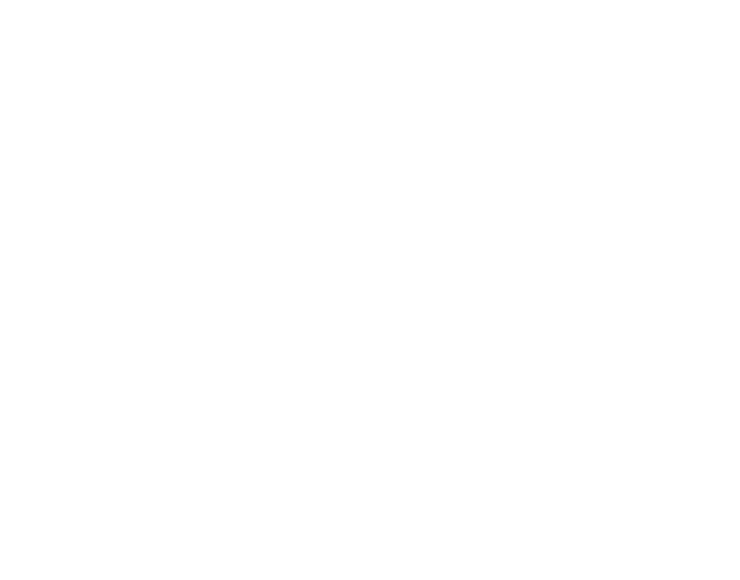
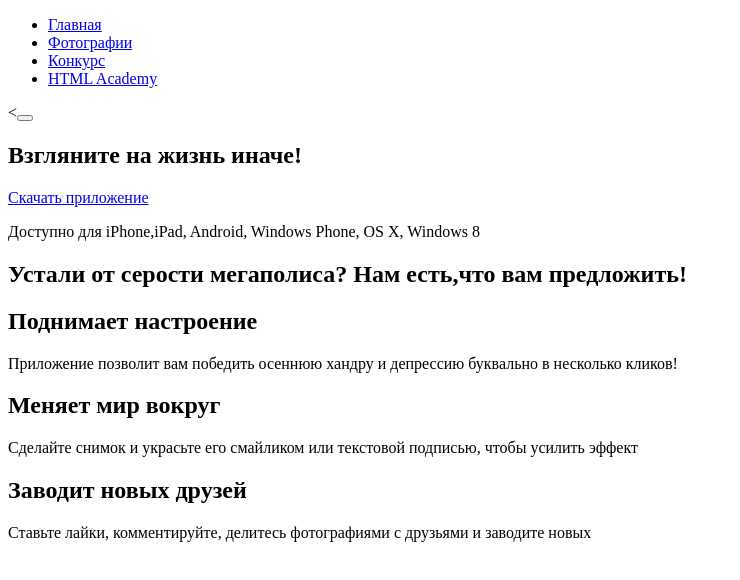
Before and after one commit to RinatR/pink, a plain HTML site: page index.html in a window 1280 px wide. Shown: the whole page, without its empty margins (0-740 px from the left). Drawn offline with Linux system fonts and the light colour scheme.

Commit message:
add some markup using BEM for index.html

```diff
--- a/index.html
+++ b/index.html
@@ -1,10 +1,68 @@
 <!DOCTYPE html>
-<html lang="en">
+<html lang="ru">
 <head>
-	<meta charset="UTF-8">
-	<title>Document</title>
+  <meta charset="UTF-8">
+  <meta name="viewport" content="width=device-width, initial-scale=1">
+  <title>Index</title>
 </head>
 <body>
-
+  <div class="page-wrapper">
+    <header class="main-header">
+      <a class="logo" href="#"></a>
+      <nav class="main-menu">
+      <ul class="main-menu__list">
+        <li class="main-menu__item">
+          <a class="main-menu__link" href="#">Главная</a>
+        </li>
+        <li class="main-menu__item">
+          <a class="main-menu__link" href="#">Фотографии</a>
+        </li>
+        <li class="main-menu__item">
+          <a class="main-menu__link" href="#">Конкурс</a>
+        </li>
+        <li class="main-menu__item">
+          <a class="main-menu__link" href="#">HTML Academy</a>
+        </li>
+      </ul>
+      <<button class="main-menu__toggle" type="button" id="toggle"></button>
+      </nav>
+    </header>
+    <main class="main-content">
+      <section class="promo">
+        <h1 class="section-header">Взгляните на жизнь иначе!</h1>
+        <div class="promo-download">
+          <a class="promo-download__btn" href="#">Скачать приложение</a>
+          <div class="promo-download__versions">
+            <a href="#" class="promo-download__version promo-download__version--apple"></a>
+            <a href="#" class="promo-download__version promo-download__version--android"></a>
+            <a href="#" class="promo-download__version promo-download__version--windows" ></a>
+          </div>
+          <p class="promo-download__text">Доступно для iPhone,iPad, Android, Windows Phone, OS X, Windows 8</p>
+        </div>
+      </section>
+      <section class="features">
+        <h1 class="section-header">Устали от серости мегаполиса? Нам есть,что вам предложить!</h1>
+        <div class="features-list">
+          <div class="feature-item">
+            <h2 class="feature-item__header">Поднимает настроение</h2>
+            <p class="feature-item__text">Приложение позволит вам победить осеннюю хандру и депрессию буквально в несколько кликов!</p>
+          </div>
+          <div class="feature-item">
+            <h2 class="feature-item__header">Меняет мир вокруг</h2>
+            <p class="feature-item__text">Сделайте снимок и украсьте его смайликом или текстовой подписью, чтобы усилить эффект</p>
+          </div>
+          <div class="feature-item">
+            <h2 class="feature-item__header">Заводит новых друзей</h2>
+            <p class="feature-item__text">Ставьте лайки, комментируйте, делитесь фотографиями с друзьями и заводите новых</p>
+          </div>
+        </div>
+      </section>
+      <section class="research"></section>
+      <section class="reviews"></section>
+      <section class="pricing"></section>
+      <section class="contacts"></section>
+    </main>
+    <footer class="main-footer"></footer>
+  </div>
 </body>
 </html>
```
